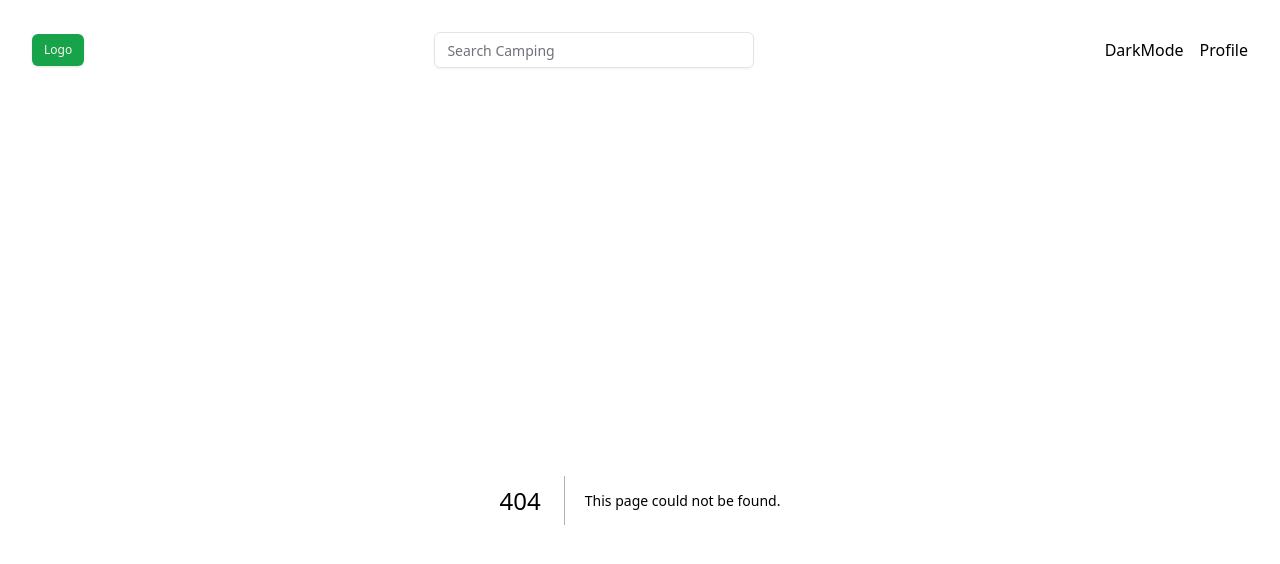
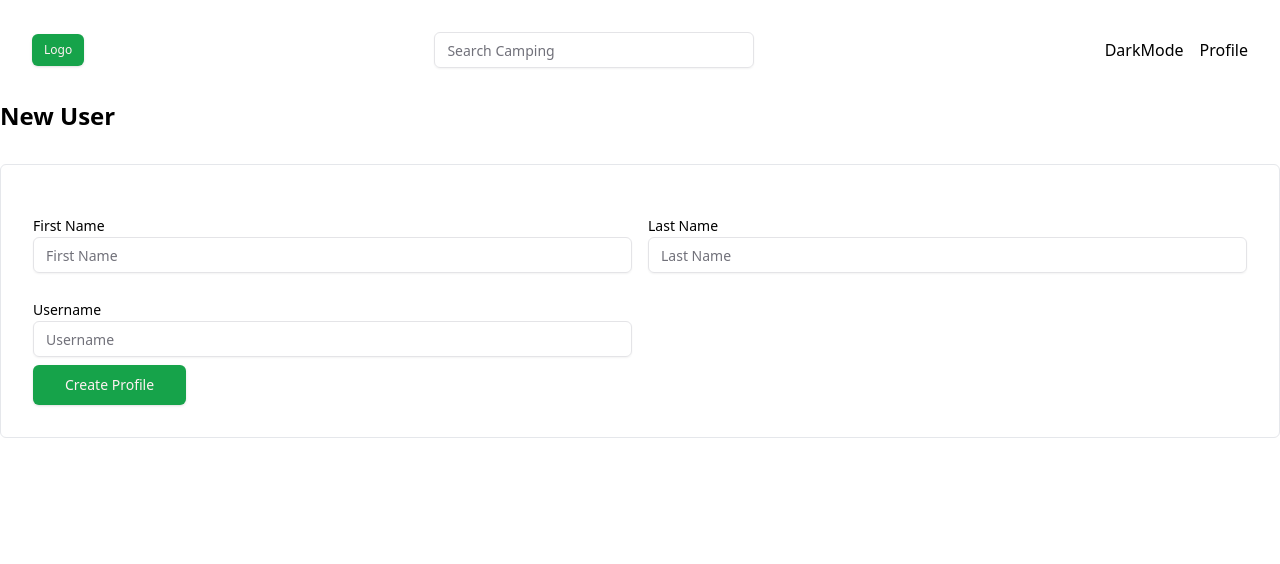
Before and after one commit to sroysawan/Camping, a Next.js app: page /profile/create in a window 1280 px wide. Before the commit this address had no page. Shown: the top 564 px of the page. Built offline with nearby package versions, Linux system fonts and the light colour scheme; no server answers.

Commit message:
feat: Add CreateProfile page for new user profile creation

```diff
--- /dev/null
+++ b/app/profile/create/page.tsx
@@ -0,0 +1,45 @@
+import React from 'react'
+import { SubmitButton } from '@/components/form/Buttons'
+import FormContainer from '@/components/form/FormContainer'
+import FormInput from '@/components/form/FormInput'
+import { createProfileAction } from '@/actions/action'
+import { currentUser } from '@clerk/nextjs/server'
+import { redirect } from 'next/navigation'
+
+const CreateProfile = async () => {
+    const user = await currentUser()
+    if (user?.privateMetadata.hasProfile) redirect('/')
+
+    return (
+        <section>
+            <h1 className='text-2xl font-semibold mb-8 capitalize'>New User</h1>
+            <div className='border p-8 rounded-md'>
+                <FormContainer action={createProfileAction}>
+                    <div className='grid md:grid-cols-2 gap-4 mt-4'>
+                        <FormInput
+                            name="firstName"
+                            label="First Name"
+                            type="text"
+                            placeholder="First Name"
+                        />
+                        <FormInput
+                            name="lastName"
+                            label='Last Name'
+                            type='text'
+                            placeholder='Last Name'
+                        />
+                        <FormInput
+                            name="userName"
+                            label='Username'
+                            type='text'
+                            placeholder='Username'
+                        />
+                    </div>
+                    <SubmitButton size='lg' text="Create Profile" />
+                </FormContainer>
+            </div>
+        </section>
+    )
+}
+
+export default CreateProfile
```
